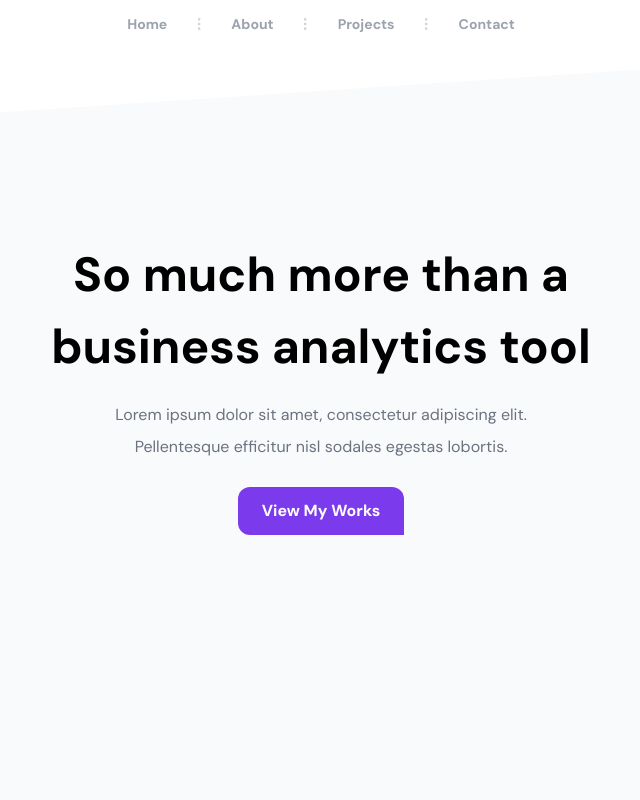
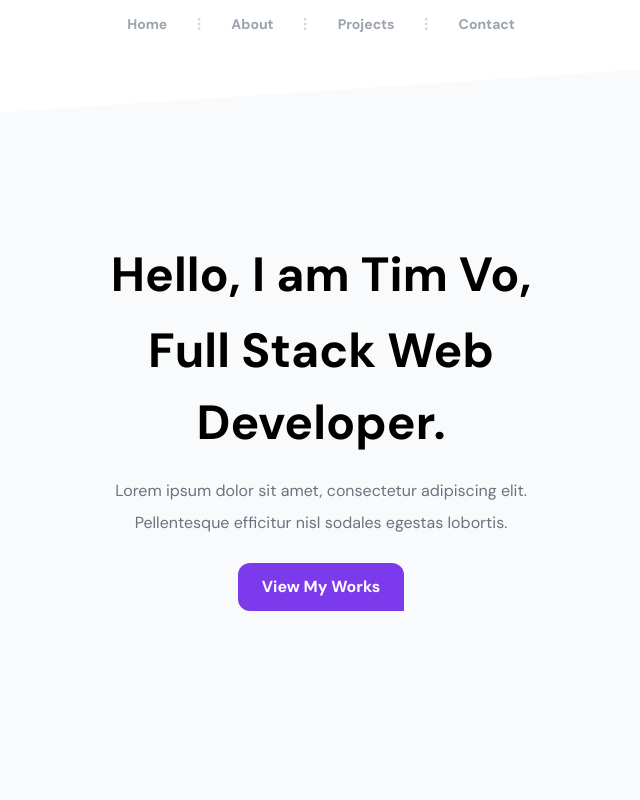
Before and after one commit to tvo007/pfo-3, a Next.js app: page / in a window 1280 px wide. Shown: the top 800 px of the page, without its empty margins (319-959 px from the left). Built offline with nearby package versions, Linux system fonts and the light colour scheme.

Commit message:
hero intro

```diff
--- a/components/HeroSection.js
+++ b/components/HeroSection.js
@@ -25,8 +25,11 @@ const HeroSection = () => {
         <div className="container mx-auto px-4 ">
           <div className="max-w-xl mx-auto text-center">
             <a className="mb-6 inline-block text-3xl font-bold leading-none" />
+            <h2 className="mb-1 text-4xl lg:text-5xl font-bold font-heading">
+              Hello, I am Tim Vo,
+            </h2>
             <h2 className="mb-4 text-4xl lg:text-5xl font-bold font-heading">
-              So much more than a business analytics tool
+              Full Stack Web Developer.
             </h2>
             <p className="max-w-md mx-auto mb-6 text-gray-500 leading-loose">
               Lorem ipsum dolor sit amet, consectetur adipiscing elit. Pellentesque efficitur nisl sodales egestas lobortis.
```
